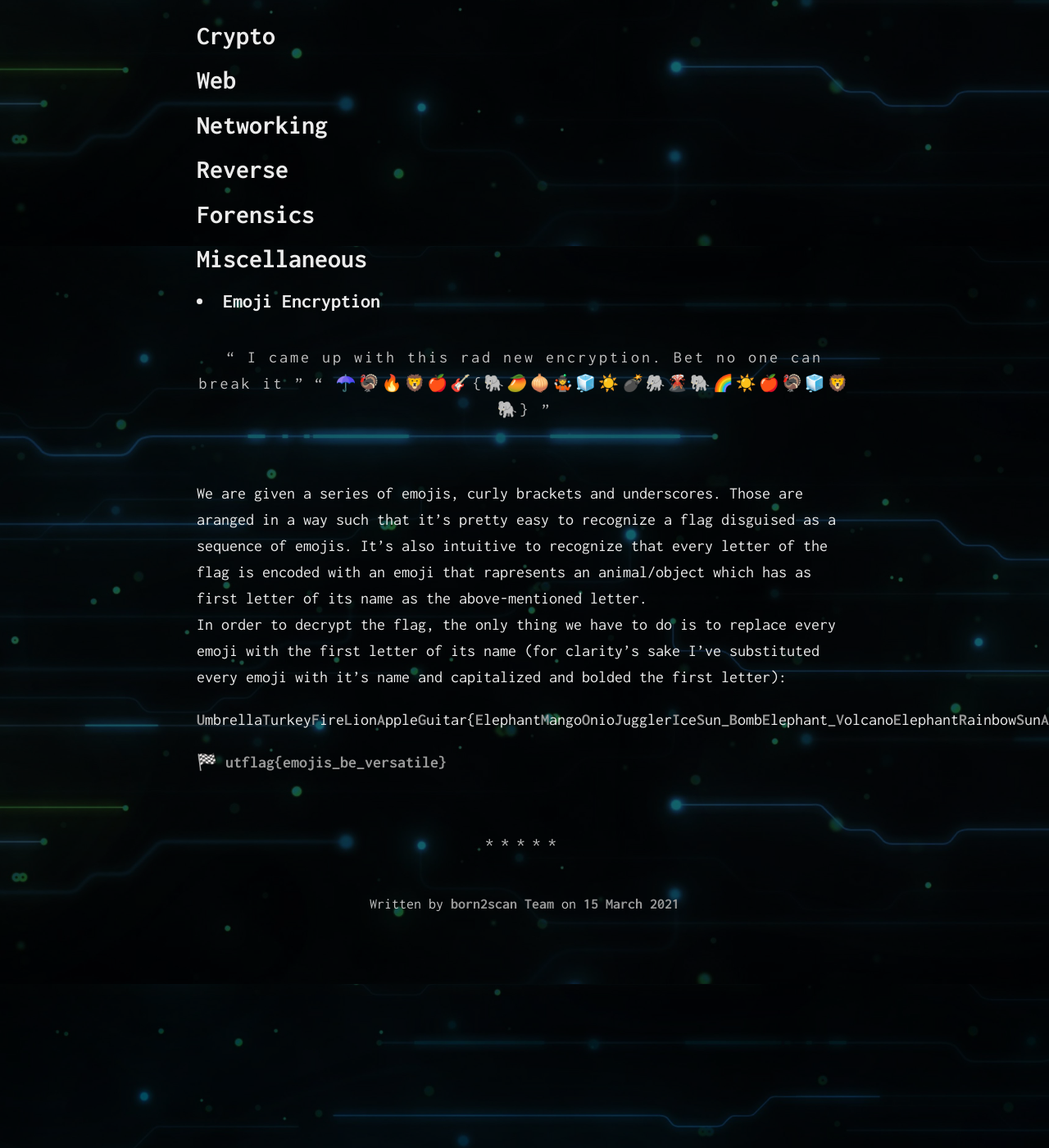
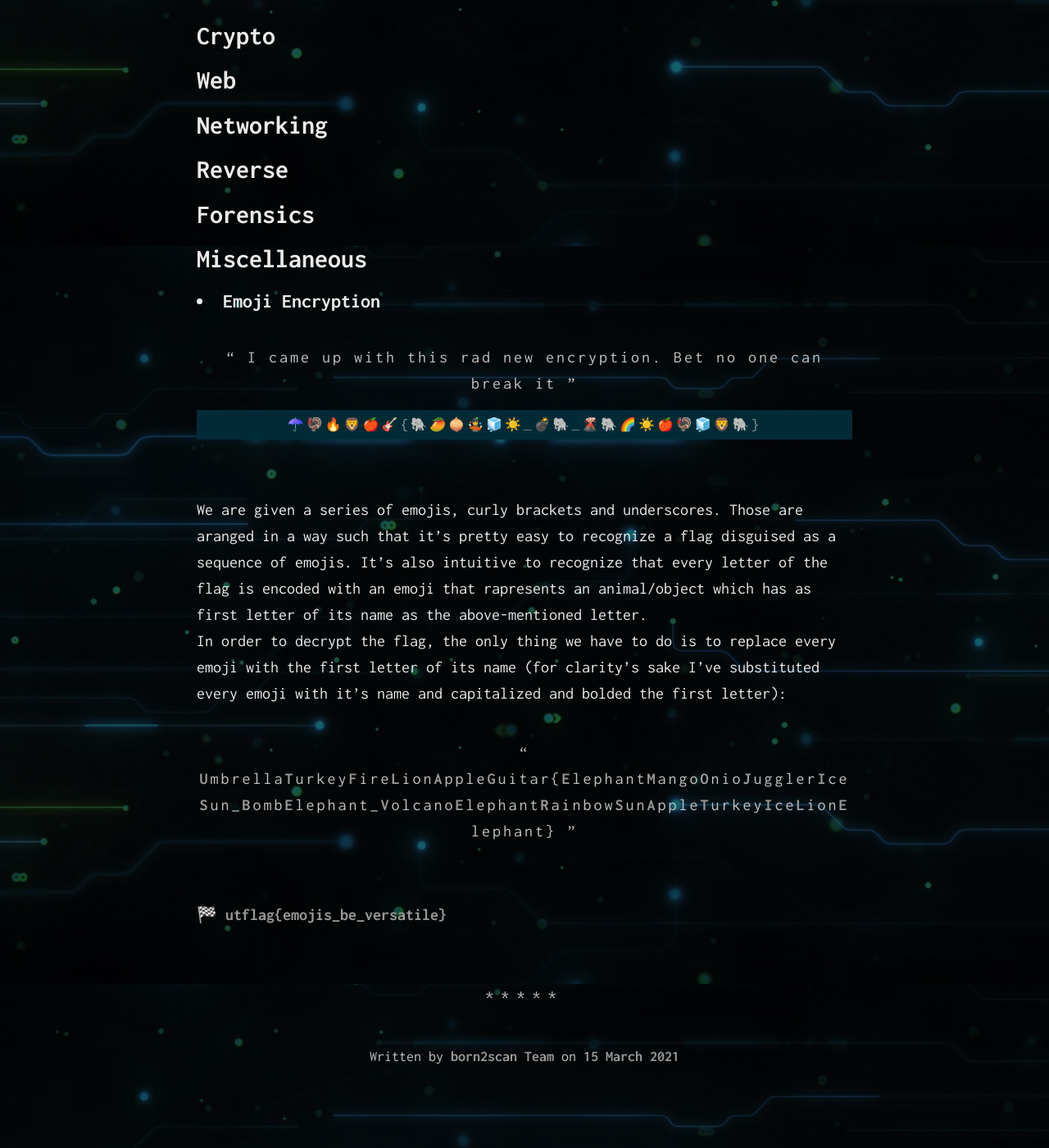
Before and after one commit to born2scan/born2scan.github.io, a Jekyll site: the page built from _posts/2021-03-15-UTCTF.md, in a window 1280 px wide and 1400 px high, scrolled down 600 px. Shown: the whole window at 82% size. Built offline with Jekyll 4.4.1, drawn with Linux system fonts in a browser that asks for light colours.

Commit message:
fix: long line break

````diff
--- a/_posts/2021-03-15-UTCTF.md
+++ b/_posts/2021-03-15-UTCTF.md
@@ -26,13 +26,15 @@ date: 2021-03-15
 # Miscellaneous
 
 ## Emoji Encryption
+
 > I came up with this rad new encryption. Bet no one can break it
->
+> ```
 > ☂️🦃🔥🦁🍎🎸{🐘🥭🧅🤹🧊☀️_💣🐘_🌋🐘🌈☀️🍎🦃🧊🦁🐘}
+> ```
 
 We are given a series of emojis, curly brackets and underscores. Those are aranged in a way such that it's pretty easy to recognize a flag disguised as a sequence of emojis. It's also intuitive to recognize that every letter of the flag is encoded with an emoji that rapresents an animal/object which has as first letter of its name as the above-mentioned letter.
 In order to decrypt the flag, the only thing we have to do is to replace every emoji with the first letter of its name (for clarity's sake I've substituted every emoji with it's name and capitalized and bolded the first letter):
 
-**U**mbrella**T**urkey**F**ire**L**ion**A**pple**G**uitar{**E**lephant**M**ango**O**nio**J**uggler**I**ce**S**un_**B**omb**E**lephant_**V**olcano**E**lephant**R**ainbow**S**un**A**pple**T**urkey**I**ce**L**ion**E**lephant}
+> **U**mbrella**T**urkey**F**ire**L**ion**A**pple**G**uitar{**E**lephant**M**ango**O**nio**J**uggler**I**ce**S**un_**B**omb**E**lephant_**V**olcano**E**lephant**R**ainbow**S**un**A**pple**T**urkey**I**ce**L**ion**E**lephant}
 
 🏁 __utflag{emojis_be_versatile}__{:.spoiler}
````
